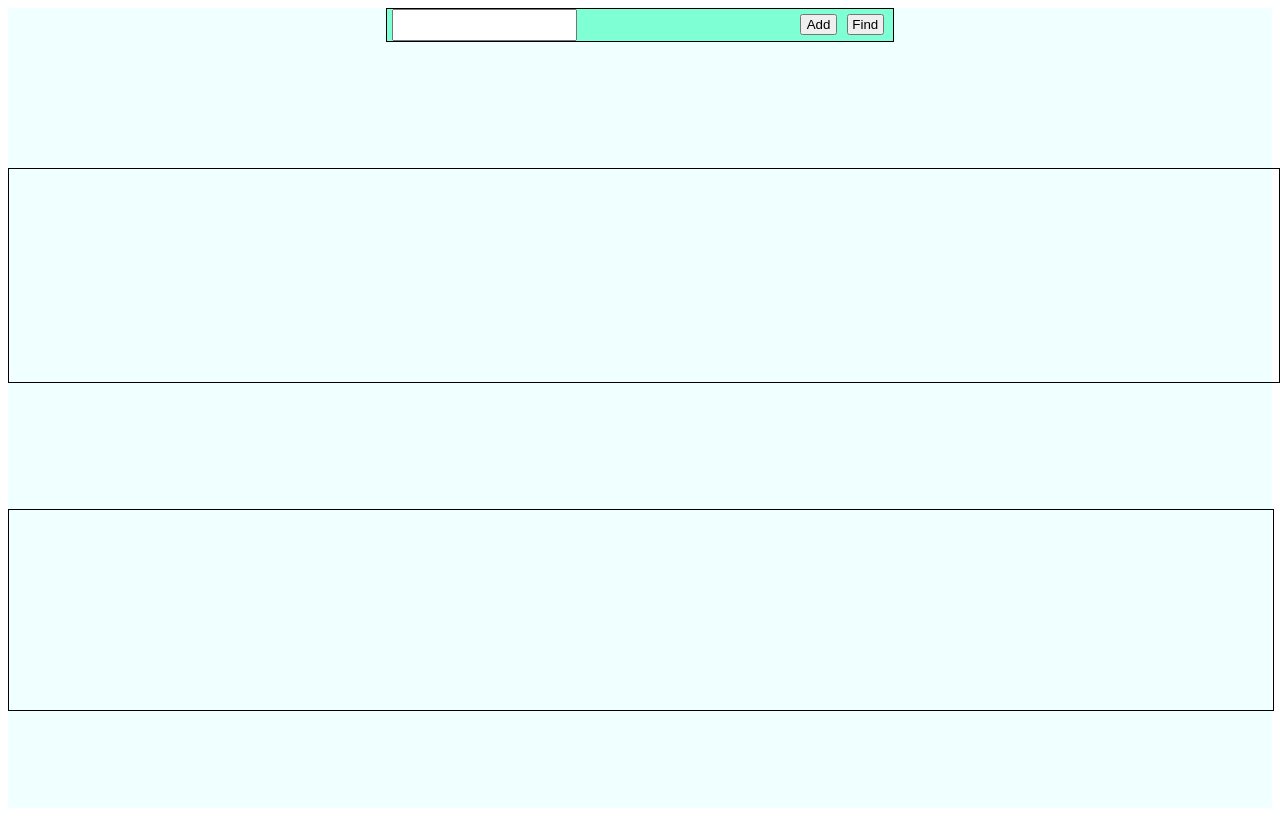
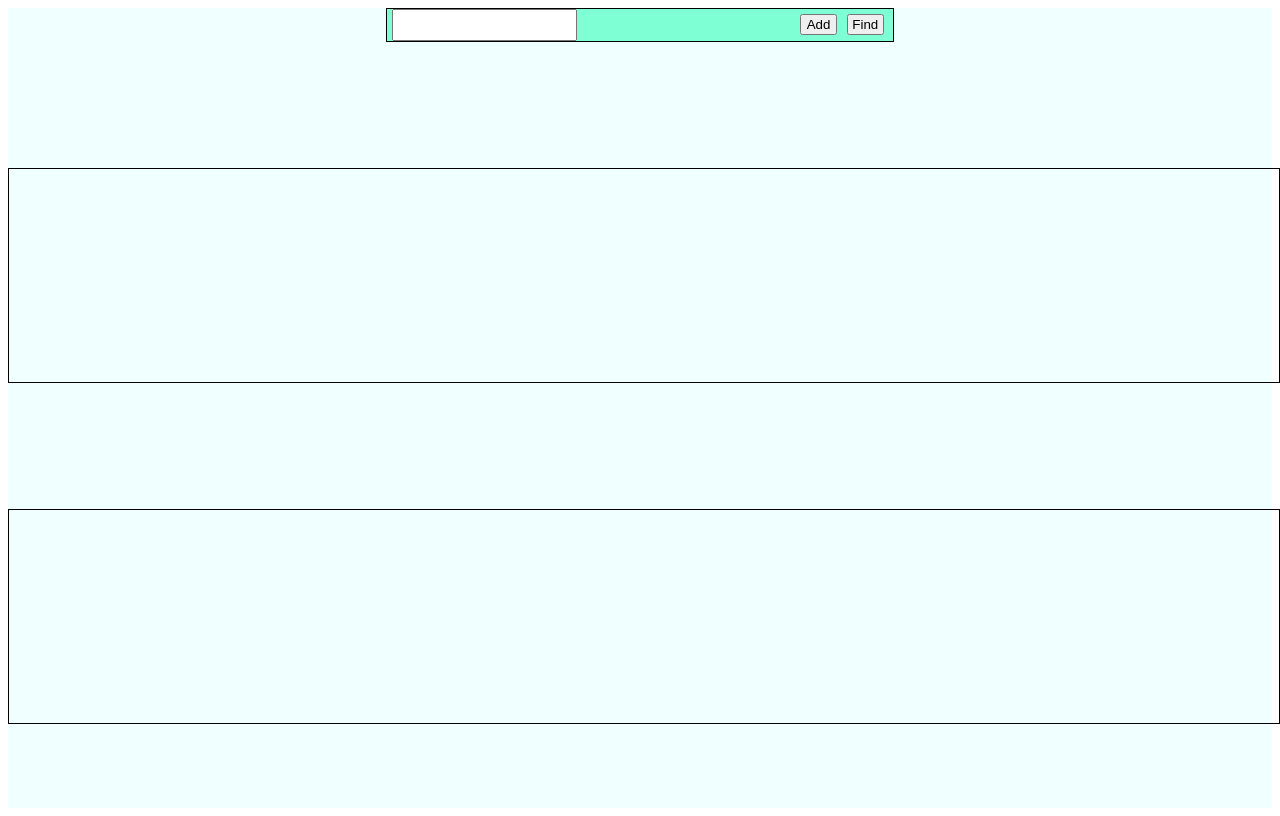
Before and after one commit to Alextwixmen/react-to-do-list, a React (Create React App) app: page / in a window 1280 px wide. Built offline with nearby package versions, Linux system fonts and the light colour scheme.

Commit message:
added logic to adding items in inactive container

```diff
--- a/src/Components/ActiveTask/ActiveTasks.js
+++ b/src/Components/ActiveTask/ActiveTasks.js
@@ -5,11 +5,14 @@ class ActiveTasks extends React.Component {
     super(props);
   }
   render() {
-    // this.props.taskList - массив с объектами (тасками)
-    // console.log("taskList in active", this.props.taskList);
+    console.log(
+      "внутри компонента ActiveTasks с пропсом",
+      this.props.activeTaskList
+    );
     return (
       <div className="ActiveTaskField">
-        {this.props.taskList.map((element, index) => {
+        {this.props.activeTaskList.map((element, index) => {
+          if (element.isDone === false) {
             return (
               <div className="task" key={element.value + index}>
                 {element.value}
@@ -20,10 +23,18 @@ class ActiveTasks extends React.Component {
                   >
                     Del
                   </button>
-                <button className="taskButtons doneTask">Done</button>
+                  <button
+                    onClick={() =>
+                      this.props.handleDoneClick({ ...element }.id)
+                    }
+                    className="taskButtons doneTask"
+                  >
+                    Done
+                  </button>
                 </div>
               </div>
             );
+          }
         })}
       </div>
     );
--- a/src/Components/InactiveTask/InactiveTask.css
+++ b/src/Components/InactiveTask/InactiveTask.css
@@ -1,5 +1,12 @@
 .InactiveTaskField {
     width: 100%;
-    height: 200px;
+    min-height: 200px;
     border: 1px solid black;
+    display: flex;
+    flex-wrap: row wrap;
+    gap: 1%;
+    padding-top: 0.5%;
+    padding-bottom: 0.5%;
+    padding-left: 0.5%;
+    transition: 1s ease all;
 }
--- a/src/Components/InactiveTask/InactiveTask.js
+++ b/src/Components/InactiveTask/InactiveTask.js
@@ -6,7 +6,36 @@ class InactiveTask extends React.Component {
     super(props);
   }
   render() {
-    return <div className="InactiveTaskField"></div>;
+    console.log("InactiveTask c пропсом", this.props.activeTaskList);
+    return (
+      <div className="InactiveTaskField">
+        {this.props.activeTaskList.map((element, index) => {
+          if (element.isDone) {
+            return (
+              <div className="task" key={element.value + index}>
+                {element.value}
+                <div className="taskButtons">
+                  <button
+                    onClick={() => this.props.handleDelete({ ...element }.id)}
+                    className="taskButtons deleteTask"
+                  >
+                    Del
+                  </button>
+                  <button
+                    onClick={() =>
+                      this.props.handleDoneClick({ ...element }.id)
+                    }
+                    className="taskButtons doneTask"
+                  >
+                    Done
+                  </button>
+                </div>
+              </div>
+            );
+          }
+        })}
+      </div>
+    );
   }
 }
 export default InactiveTask;
--- a/src/Components/Search/Search.js
+++ b/src/Components/Search/Search.js
@@ -23,7 +23,7 @@ class Search extends React.Component {
           <div className="buttons">
             <button
               className="addBtn btns"
-              onClick={() => this.props.handleClick(this.state.taskText)}
+              onClick={() => this.props.handleAddClick(this.state.taskText)}
             >
               Add
             </button>
--- a/src/Components/TaskField/TaskField.js
+++ b/src/Components/TaskField/TaskField.js
@@ -7,13 +7,22 @@ class TaskField extends React.Component {
     super(props);
   }
   render() {
+    console.log(
+      "внутри компонента TaskField с пропсом",
+      this.props.activeTaskList
+    );
     return (
       <div className="taskField">
         <ActiveTasks
-          taskList={this.props.taksList}
+          activeTaskList={this.props.activeTaskList}
           handleDelete={this.props.handleDelete}
+          handleDoneClick={this.props.handleDoneClick}
         />
-        <InactiveTask />
+        <InactiveTask
+          activeTaskList={this.props.activeTaskList}
+          handleDelete={this.props.handleDelete}
+          handleDoneClick={this.props.handleDoneClick}
+        />
       </div>
     );
   }
--- a/src/Components/Window/Window.js
+++ b/src/Components/Window/Window.js
@@ -15,29 +15,51 @@ function makeid(length) {
 class Window extends React.Component {
   constructor(props) {
     super(props);
-    this.state = { arrWithTasks: [] };
+    this.state = { activeTasks: [] };
   }
-  handleClick = (taskText) => {
+  handleAddClick = (taskText) => {
+    if (taskText.trim("") != "") {
+      this.setState({
+        activeTasks: [
+          ...this.state.activeTasks,
+          {
+            value: taskText,
+            id: `${taskText}` + `${makeid(2)}`,
+            isDone: false,
+          },
+        ],
+      });
+    }
+  };
+  handleDoneClick = (id) => {
+    console.log("done with id", id, "state ===", this.state);
     this.setState({
-      arrWithTasks: [
-        ...this.state.arrWithTasks,
-        { value: taskText, id: `${taskText}` + `${makeid(2)}` },
-      ],
+      activeTasks: this.state.activeTasks.map((elem) => {
+        if (elem.id === id) {
+          elem.isDone = true;
+          return elem;
+        } else {
+          return elem;
+        }
+      }),
     });
   };
-  deleteTask = (id) => {
+  handleDeleteTask = (id) => {
+    console.log("delete with", id, "state ===", this.state);
     this.setState({
-      arrWithTasks: this.state.arrWithTasks.filter((elem) => elem.id != id),
+      activeTasks: this.state.activeTasks.filter((elem) => elem.id != id),
     });
   };
 
   render() {
+    console.log("внутри компонента Window со стейтом", this.state.activeTasks);
     return (
       <div className="windowField">
-        <Search handleClick={this.handleClick} />
+        <Search handleAddClick={this.handleAddClick} />
         <TaskField
-          taksList={this.state.arrWithTasks}
-          handleDelete={this.deleteTask}
+          activeTaskList={this.state.activeTasks}
+          handleDelete={this.handleDeleteTask}
+          handleDoneClick={this.handleDoneClick}
         />
       </div>
     );
```
Lines whose indentation alone changed are shown as unchanged.
